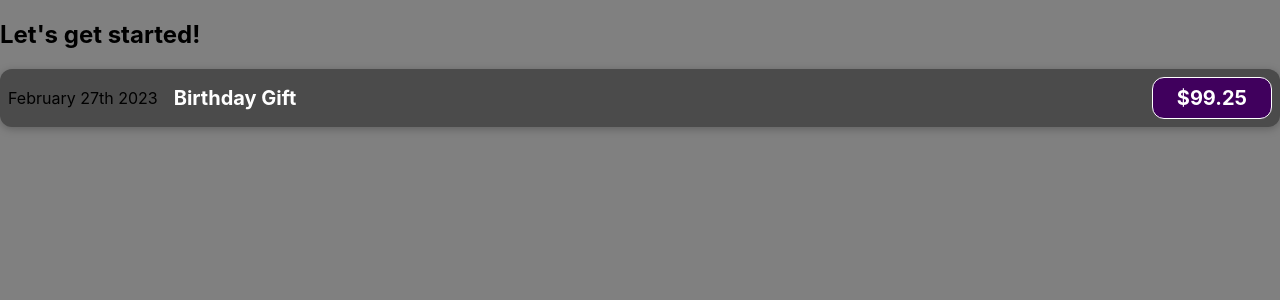
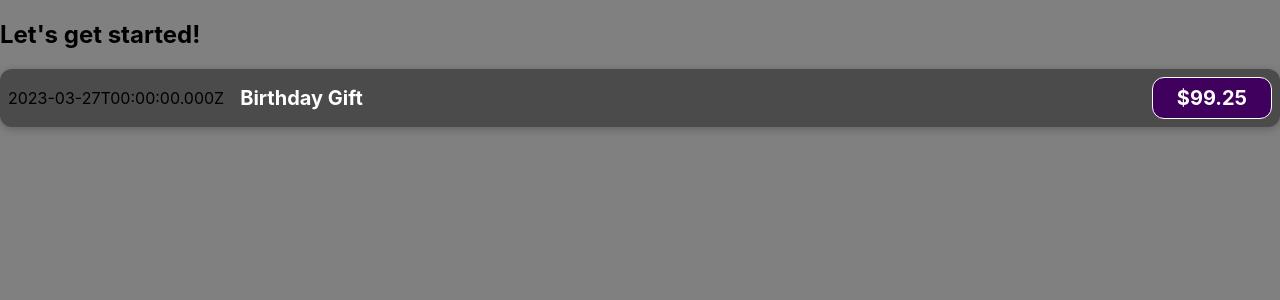
Before and after one commit to GxbrielZ/expense-counter, a JavaScript app: page / in a window 1280 px wide. Shown: the top 300 px of the page. Built offline with nearby package versions, Linux system fonts and the light colour scheme.

Commit message:
Created dynamic data in ExpenseItem file

```diff
--- a/src/components/ExpenseItem.js
+++ b/src/components/ExpenseItem.js
@@ -1,12 +1,16 @@
 import './ExpenseItem.css';
 
 function ExpenseItem() {
+    const expenseDate = new Date(2023, 2, 27);
+    const expenseTitle = 'Birthday Gift';
+    const ExpenseAmount = 99.25;
+
     return (
         <div className='expense-item'>
-            <div>February 27th 2023</div>
+            <div>{expenseDate.toISOString()}</div>
             <div className='expense-item__description'>
-                <h2>Birthday Gift</h2>
-                <div className='expense-item__price'>$99.25</div>
+                <h2>{expenseTitle}</h2>
+                <div className='expense-item__price'>${ExpenseAmount}</div>
             </div>
         </div>
     );
```
